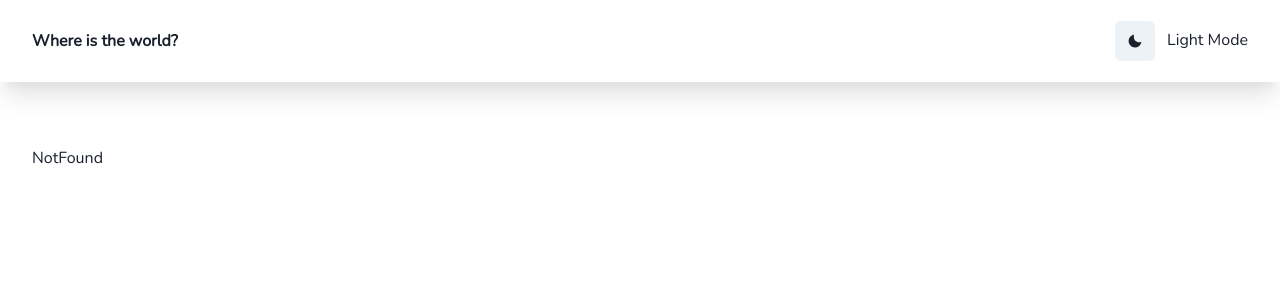
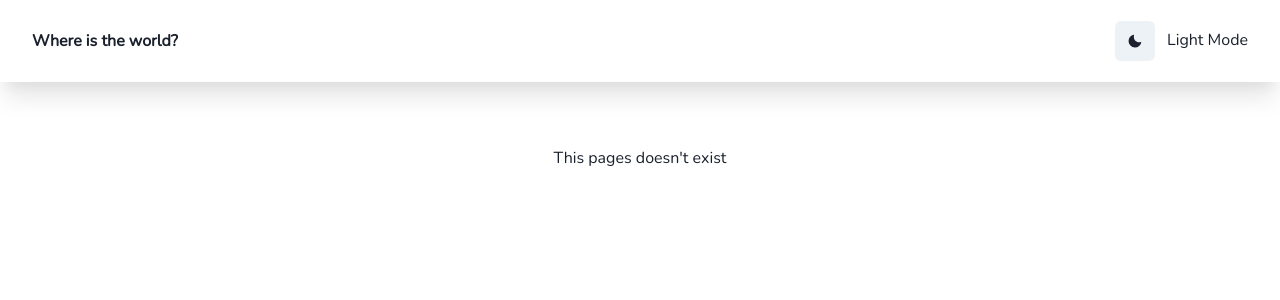
Before and after one commit to berezin787/countries-spa, a React (Vite) app: page /pew in a window 1280 px wide. Shown: the top 300 px of the page. Built offline with nearby package versions, Linux system fonts and the light colour scheme.

Commit message:
add NotFound-page

```diff
--- /dev/null
+++ b/src/pages/NotFound/NotFound.tsx
@@ -0,0 +1,8 @@
+import { FC } from 'react';
+import { Text } from '@chakra-ui/react';
+
+export const NotFound: FC = () => {
+  return (
+    <Text align='center'>This pages doesn't exist</Text>
+  );
+};
--- a/src/pages/index.ts
+++ b/src/pages/index.ts
@@ -1,2 +1,3 @@
 export { Home } from './Home/Home';
 export { Details } from './Details/Details';
+export { NotFound } from './NotFound/NotFound';
--- a/src/routes.tsx
+++ b/src/routes.tsx
@@ -1,6 +1,6 @@
 import { createBrowserRouter } from 'react-router-dom';
 import { MainLayout } from './layouts/Main/MainLayout';
-import { Details, Home } from './pages';
+import { Details, Home, NotFound } from './pages';
 
 export const routes = createBrowserRouter([
   {
@@ -17,7 +17,7 @@ export const routes = createBrowserRouter([
       },
       {
         path: '*',
-        element: <>NotFound</>,
+        element: <NotFound />,
       },
     ],
   },
```
